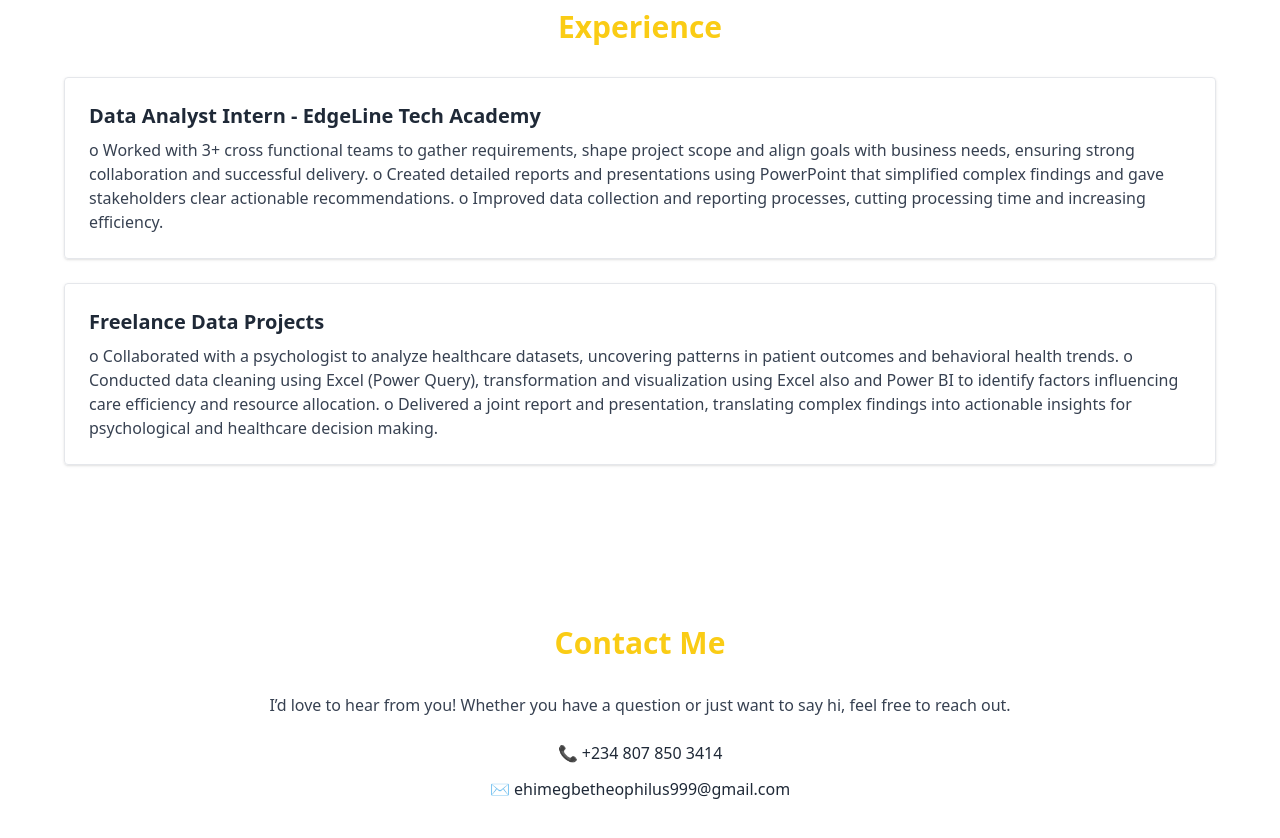
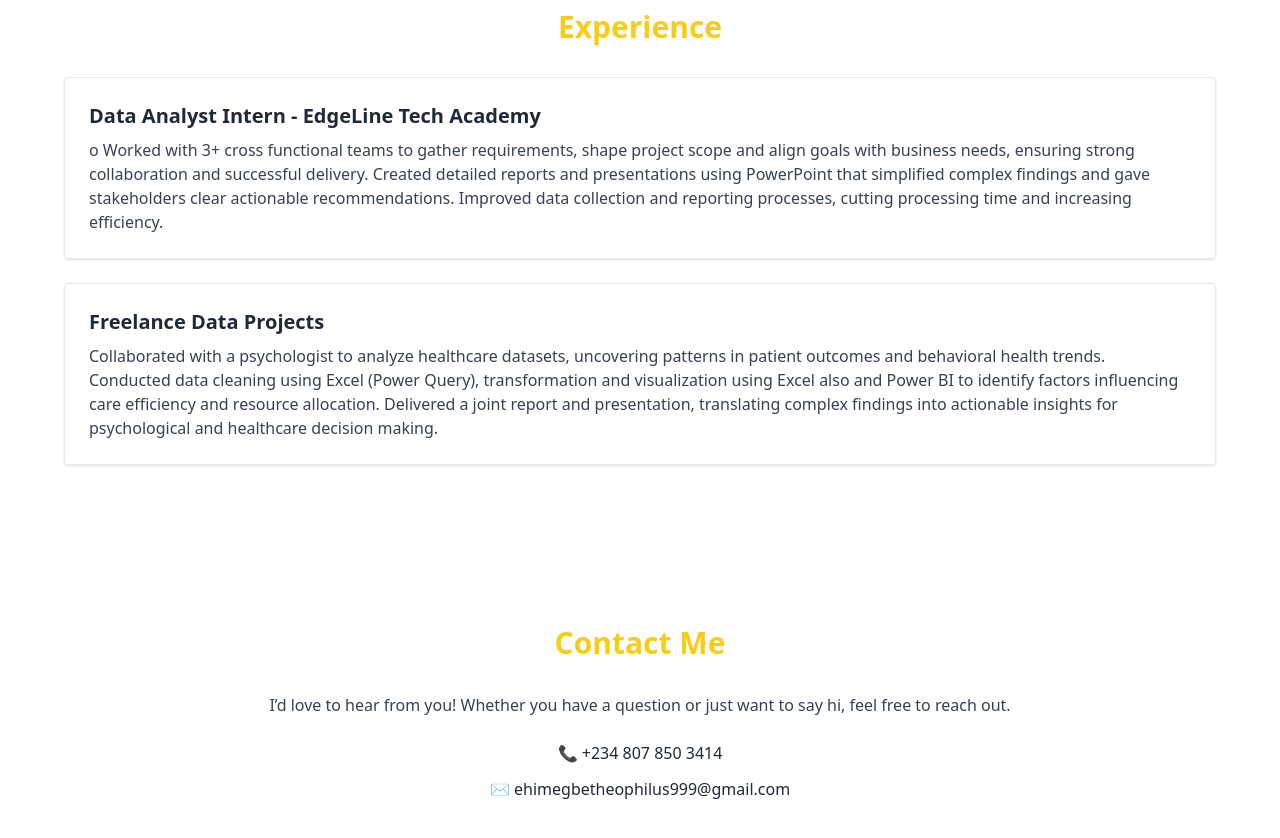
Before and after one commit to Theophilusehimegbe/Theophilusehimegbe.github.io, a plain HTML site: page index.html in a window 1280 px wide. Shown: the part 2660-3498 px from the top of the page. Drawn offline with nearby package versions, Linux system fonts and the light colour scheme; no server answers.

Commit message:
Update index.html

```diff
--- a/index.html
+++ b/index.html
@@ -149,17 +149,13 @@ path: 'https://assets10.lottiefiles.com/packages/lf20_jcikwtux.json'
 <div class="p-6 rounded shadow border border-gray-200">
 <h4 class="text-xl font-semibold mb-2">Data Analyst Intern - EdgeLine Tech Academy</h4>
 <p class="text-gray-700">o	Worked with 3+ cross functional teams to gather requirements, shape project scope and align goals with business needs, ensuring strong collaboration and successful delivery.
-
-o	Created detailed reports and presentations using PowerPoint that simplified complex findings and gave stakeholders clear actionable recommendations.
-
-o	Improved data collection and reporting processes, cutting processing time and increasing efficiency.
+  Created detailed reports and presentations using PowerPoint that simplified complex findings and gave stakeholders clear actionable recommendations.
+  Improved data collection and reporting processes, cutting processing time and increasing efficiency.
 </p>
 </div>
 <div class="p-6 rounded shadow border border-gray-200">
 <h4 class="text-xl font-semibold mb-2">Freelance Data Projects</h4>
-<p class="text-gray-700">o	Collaborated with a psychologist to analyze healthcare datasets, uncovering patterns in patient outcomes and behavioral health trends.
-o	Conducted data cleaning using Excel (Power Query), transformation and visualization using Excel also and Power BI to identify factors influencing care efficiency and resource allocation.
-o	Delivered a joint report and presentation, translating complex findings into actionable insights for psychological and healthcare decision making.
+<p class="text-gray-700">	Collaborated with a psychologist to analyze healthcare datasets, uncovering patterns in patient outcomes and behavioral health trends. Conducted data cleaning using Excel (Power Query), transformation and visualization using Excel also and Power BI to identify factors influencing care efficiency and resource allocation. Delivered a joint report and presentation, translating complex findings into actionable insights for psychological and healthcare decision making.
 </p>
 </div>
 </div>
```
